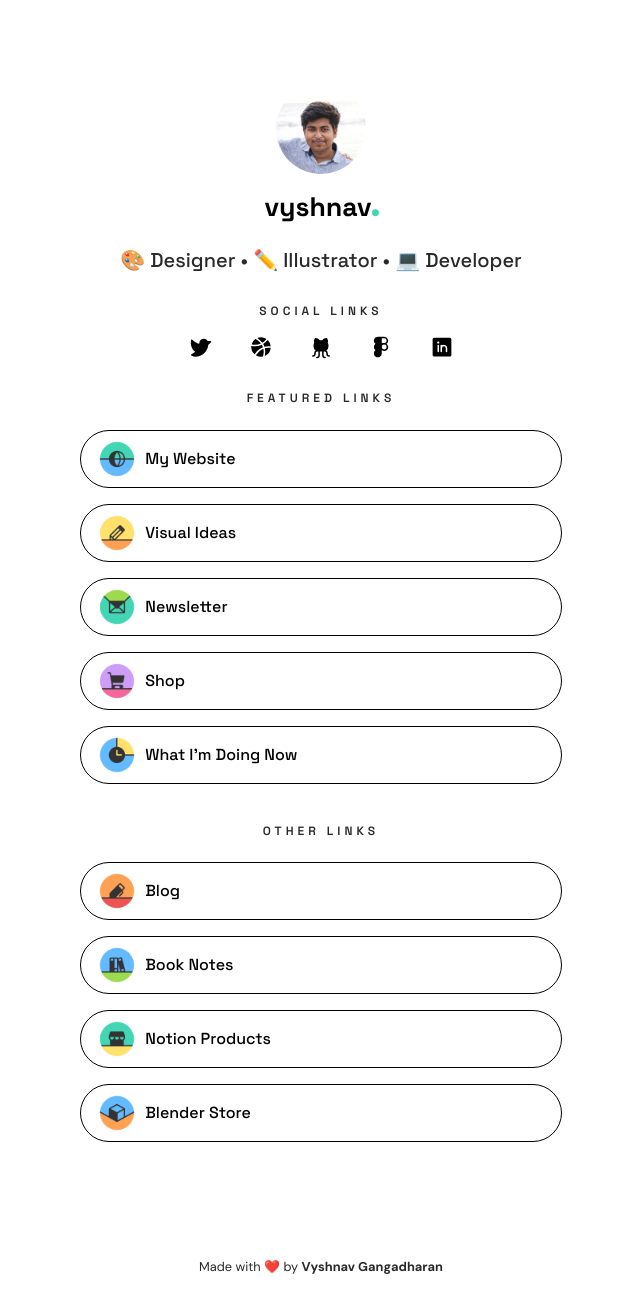
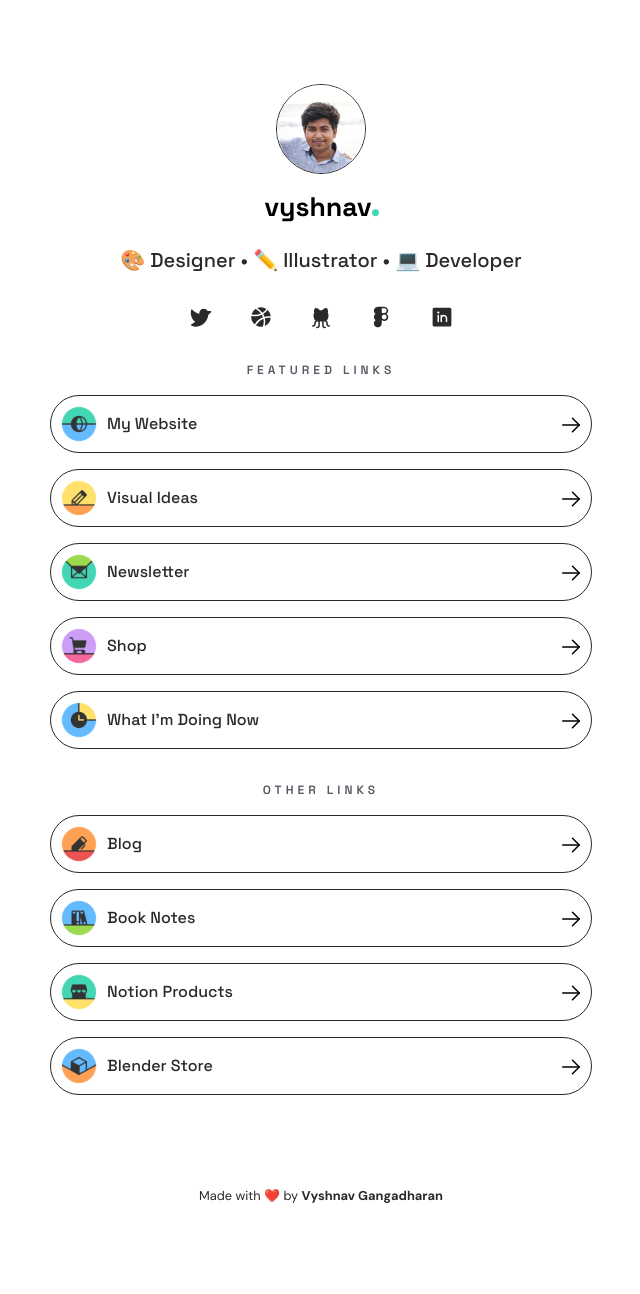
Before and after one commit to Vyshnav2255/links, a Jekyll site: the page built from index.html, in a window 1280 px wide. Shown: the whole page, without its empty margins (319-959 px from the left). Built offline with Jekyll 4.4.1, drawn with Linux system fonts in a browser that asks for light colours; after the commit the page ends 1223 px from its top, so only the background shows below that.

Commit message:
- Codes decreased - UI Improvements

```diff
--- /dev/null
+++ b/_includes/button.html
@@ -0,0 +1,11 @@
+<a class="btn" href="{{ include.url | default: '#' }}" target="_blank" rel="noopener">
+  <div class="btn-content">
+    <div class="btn-content">
+      <img src="{{ include.image }}" alt="{{ include.text }}">
+      <div>{{ include.text | default: "Button" }}</div>
+    </div>
+    <span>
+      <svg xmlns="http://www.w3.org/2000/svg" width="24" height="24" fill="#292929" viewBox="0 0 256 256"><rect width="256" height="256" fill="none"></rect><line x1="40" y1="128" x2="216" y2="128" fill="none" stroke="#000000" stroke-linecap="round" stroke-linejoin="round" stroke-width="16"></line><polyline points="144 56 216 128 144 200" fill="none" stroke="#000000" stroke-linecap="round" stroke-linejoin="round" stroke-width="16"></polyline></svg>
+    </span>
+  </div>
+</a>
--- a/_includes/elements/iconbtn.html
+++ /dev/null
@@ -1,6 +0,0 @@
-<a class="btn" href="{{ item.url | default: '#' }}" target="_blank" rel="noopener">
-  <div class="btn-content">
-      <img src="{{ item.image }}" alt="">
-      <div>{{ item.title | default: "Button" }}</div>
-  </div>
-</a>
--- /dev/null
+++ b/_includes/heading.html
@@ -0,0 +1 @@
+<div class="heading">{{ include.text }}</div>
--- a/_includes/links-1.html
+++ /dev/null
@@ -1,10 +0,0 @@
-<div class="social section">
-    <div class="heading">
-        <h3>Other Links</h3>
-    </div>
-    <div class="link">
-        {% for item in site.data.links-1 %}
-        {% include elements/iconbtn.html %}
-        {% endfor %}
-    </div>
-</div>
--- a/_includes/links.html
+++ /dev/null
@@ -1,10 +0,0 @@
-<div class="social section">
-    <div class="heading">
-        <h3>Featured Links</h3>
-    </div>
-    <div class="link">
-        {% for item in site.data.links %}
-        {% include elements/iconbtn.html %}
-        {% endfor %}
-    </div>
-</div>
--- a/_includes/social-links.html
+++ b/_includes/social-links.html
@@ -1,7 +1,4 @@
 <div class="social section">
-    <div class="heading">
-        <h3>Social Links</h3>
-    </div>
     <div class="social-links">
 
         {% for account in site.author %}
--- a/_layouts/default.html
+++ b/_layouts/default.html
@@ -10,7 +10,20 @@ layout: compress
 <body style="display: flex; flex-direction: column; height: 100%;">
 
   <main>
-  {{ content }}
+    <div class="page">
+      <div class="content-box">
+          <div class="content">
+              {% include profile.html %}
+              <div class="description">
+                  <h2> 🎨 Designer • ✏️ Illustrator • 💻 Developer</h2>
+              </div>
+              {% include social-links.html %}
+              <div class="links">
+                  {{ content }}
+              </div>
+          </div>
+      </div>
+  </div>
   </main>
 
   {% include footer.html %}
--- a/_sass/_base.scss
+++ b/_sass/_base.scss
@@ -40,6 +40,7 @@ h1, h2, h3, h4, h5, h6 {
         width: 90px;
         border-radius: 3rem;
         margin-bottom: 1rem;
+        border: 1px solid #292929;
     }
 }
 
@@ -56,21 +57,14 @@ h1, h2, h3, h4, h5, h6 {
     }
 }
 
-.links{
-    .section{
-        margin-bottom: 2rem;
-    }
 .heading{
-        margin-bottom: 1rem;
-
-        h3{
+    margin: 2rem 0 1rem;
     font-size: 0.75rem;
     font-weight: bold;
     text-transform: uppercase;
     font-family: 'Space Grotesk', sans-serif;
     letter-spacing: 0.25rem;
-        }
-    }
+    color: #555761;
 }
 
 .social-links {
@@ -80,7 +74,7 @@ h1, h2, h3, h4, h5, h6 {
         margin: 0 1rem 0 1rem;
         display: inline;
         svg{
-            fill: #000000;
+            fill: #292929;
             height: 1.5rem;
             width: 1.5rem;
 
@@ -91,14 +85,20 @@ h1, h2, h3, h4, h5, h6 {
     }
 }
 
+.links{
+    a{
+        display: block;
+    }
+}
+
 .btn{
-    width: 80%;
-    margin: 0 0.25rem;
-    border-color: #000000;
-    color: #000000;
+    width: 90%;
+    margin: 1rem auto;
+    border-color: #292929;
+    color: #292929;
     cursor: pointer;
     border-radius: 3rem;
-    padding: 0.5rem 1rem;
+    padding: 0.5rem;
     font-family: 'Space Grotesk', sans-serif;
     font-weight: 500;
     transition: all .14s ease-out;
@@ -108,25 +108,15 @@ h1, h2, h3, h4, h5, h6 {
         margin-right: .5rem;
     }
 
-    svg{
-        fill: #000000;
-        margin-right: 0.5rem;
-    }
-
     .btn-content{
         display: flex;
         align-items: center;
+        justify-content: space-between;
     }
 }
     :hover.btn{
-        box-shadow: 0.25rem 0.25rem 0 0 black;
+        box-shadow: 0.25rem 0.25rem 0 0 #292929;
         &:hover{transform: translate(-.25rem,-.25rem);}
-        }
-
-.link{
-    a{
-        margin: .5rem 1rem;
-    }
         }
 
 
--- a/index.html
+++ b/index.html
@@ -2,18 +2,17 @@
 layout: default
 ---
 
-<div class="page">
-    <div class="content-box">
-        <div class="content">
-            {% include profile.html %}
-            <div class="description">
-                <h2> 🎨 Designer • ✏️ Illustrator • 💻 Developer</h2>
-            </div>
-            <div class="links">
-                {% include social-links.html %}
-                {% include links.html %}
-                {% include links-1.html %}
-            </div>
-        </div>
-    </div>
-</div>
+{% include heading.html text="Featured Links" %}
+
+{% include button.html text="My Website" image="/images/Website.png" url="https://vyshnav.xyz/" %}
+{% include button.html text="Visual Ideas" image="/images/Pencil.png" url="https://vyshnav.xyz/visuals" %}
+{% include button.html text="Newsletter" image="/images/Mail.png" url="https://newsletter.vyshnav.xyz/" %}
+{% include button.html text="Shop" image="/images/Cart.png" url="https://shop.vyshnav.xyz/" %}
+{% include button.html text="What I'm Doing Now" image="/images/Clock.png" url="https://vyshnav.xyz/now" %}
+
+{% include heading.html text="Other Links" %}
+
+{% include button.html text="Blog" image="/images/Pen.png" url="https://vyshnav.xyz/blog/" %}
+{% include button.html text="Book Notes" image="/images/Books.png" url="https://vyshnav.xyz/book-notes/" %}
+{% include button.html text="Notion Products" image="/images/Store.png" url="https://vyshnav.xyz/blog/tags#notion" %}
+{% include button.html text="Blender Store" image="/images/3D.png" url="https://shop.vyshnav.xyz/?tags=blender" %}
```
Also changed, not shown: _data/links-1.yml (deleted, +0 -15 lines), _data/links.yml (deleted, +0 -19 lines), assets/avatar.png. Lines whose indentation alone changed are shown as unchanged.
